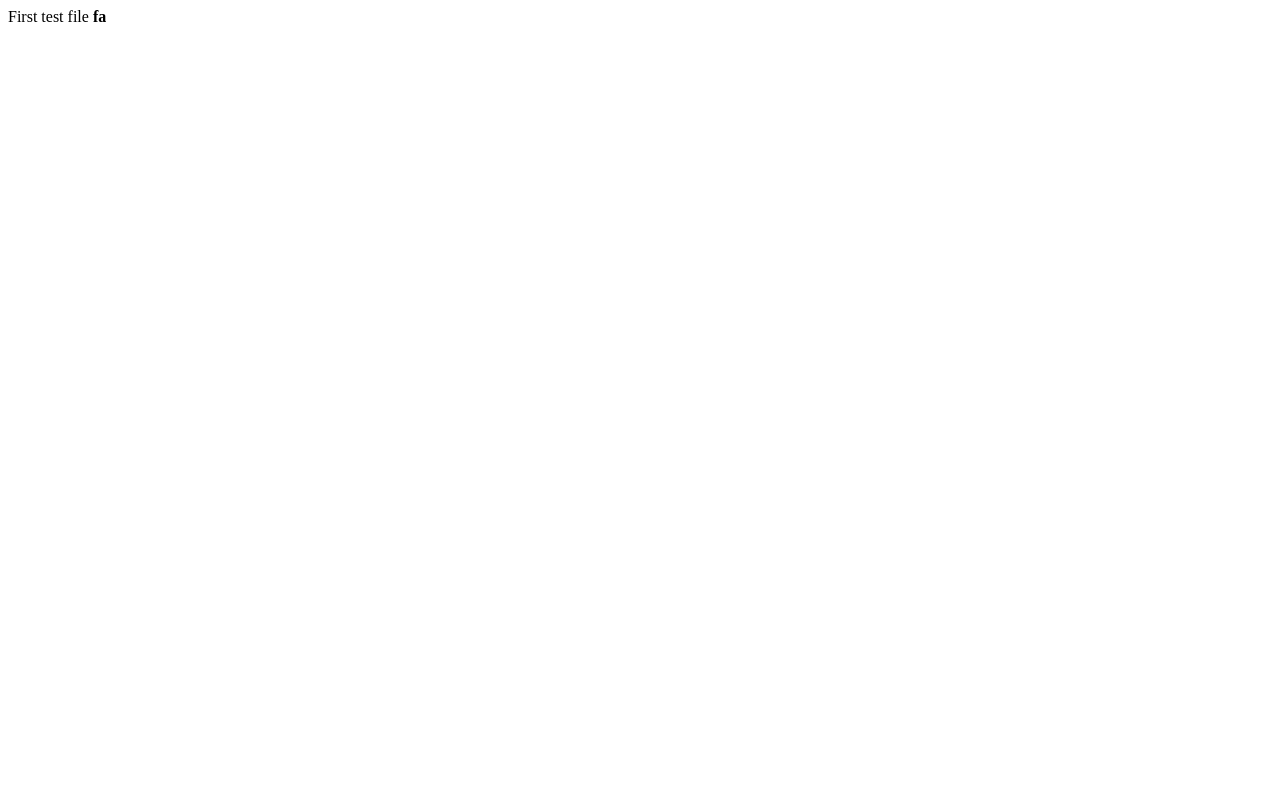
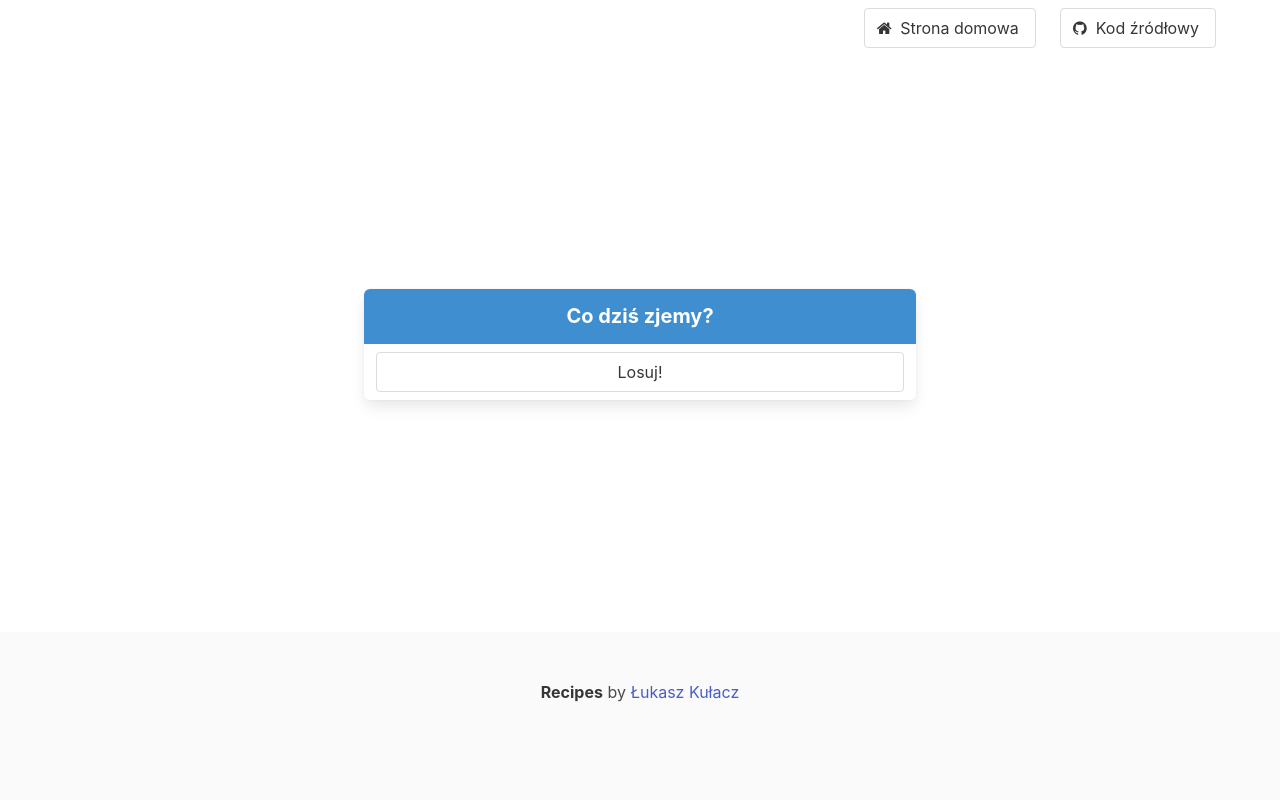
Before and after one commit to LukaszKulacz/recipes, a plain HTML site: page index.html in a window 1280 px wide. Drawn offline with nearby package versions, Linux system fonts and the light colour scheme.

Commit message:
First working version

```diff
--- /dev/null
+++ b/data.json
@@ -0,0 +1,14 @@
+data = {
+	"recipes" : [
+		"spagetti",
+		"kotlet drobiowy + ryż",
+		"kotlet drobiowy + ziemnioki",
+		"kotlet schabowy",
+		"klopsiki",
+		"ryba",
+		"ryż z warzywami",
+		"pizza",
+		"tortilla",
+		"burger"
+	]
+}
--- a/index.html
+++ b/index.html
@@ -1 +1,114 @@
-First test file <b> fa </b>
+<!DOCTYPE html>
+<html>
+  <head>
+    <meta charset="utf-8">
+    <meta name="viewport" content="width=device-width, initial-scale=1">
+    <title>Co dziś zjemy?</title>
+    <link rel="stylesheet" href="https://cdn.jsdelivr.net/npm/bulma@0.9.1/css/bulma.min.css">
+	<link rel="stylesheet" href="https://cdnjs.cloudflare.com/ajax/libs/font-awesome/4.7.0/css/font-awesome.min.css">
+	<script type="text/javascript" src="data.json"></script>
+
+	<link rel="icon" type="image/png" sizes="32x32" href="favicon-32x32.png">
+	<link rel="icon" type="image/png" sizes="16x16" href="favicon-16x16.png">
+
+  </head>
+  <body>
+
+	<section class="hero is-fullheight">
+		<div class="hero-head">
+			<nav class="navbar">
+				<div class="container">
+					<div class="navbar-menu">
+						<div class="navbar-end">
+							<span class="navbar-item">
+								<a class="button" href="https://lukaszkulacz.github.io/">
+									<span class="icon">
+										<i class="fa fa-home"></i>
+									</span>
+									<span>Strona domowa</span>
+								</a>
+							</span>
+
+							<span class="navbar-item">
+								<a class="button" href="https://github.com/LukaszKulacz/recipes">
+									<span class="icon">
+										<i class="fa fa-github"></i>
+									</span>
+									<span>Kod źródłowy</span>
+								</a>
+							</span>
+						</div>
+					</div>
+				</div>
+			</nav>
+		</div>
+
+		<div class="hero-body">
+			<div class="container has-text-centered">
+				<div class="column is-6 is-offset-3">
+					<nav class="panel is-6 is-info">
+						<p class="panel-heading">
+						Co dziś zjemy?
+						</p>
+
+						<div id="recipe-list">
+
+						</div>
+
+						<p class="panel-block">
+							<button class="button is-fullwidth" onclick="addData()">
+								Losuj!
+							</button>
+						</p>
+					</nav>
+				</div>
+			</div>
+		</div>
+	<footer class="footer">
+		<div class="content has-text-centered">
+		<p>
+			<strong>Recipes</strong> by <a href="https://github.com/LukaszKulacz">Łukasz Kułacz</a>
+		</p>
+		</div>
+	</footer>
+
+	</section>
+
+
+
+  </body>
+</html>
+<script>
+var count = 0;
+let max_count = 5;
+function addData(){
+	count += 1;
+
+	let i = getRandomInt(0, data['recipes'].length)
+
+	var p = document.createElement("p");
+	p.classList.add("panel-block");
+	var span = document.createElement("span");
+	span.classList.add("icon");
+	var icon = document.createElement("i");
+	icon.classList.add("fa");
+	icon.classList.add("fa-cutlery");
+	span.appendChild(icon);
+	var text = document.createTextNode(data['recipes'][i]);
+	p.appendChild(span);
+	p.appendChild(text);
+
+	var list = document.getElementById("recipe-list")
+	list.appendChild(p);
+
+	if (count > 4){
+		list.removeChild(list.childNodes[0]);
+
+	}
+}
+function getRandomInt(min, max) {
+  min = Math.ceil(min);
+  max = Math.floor(max);
+  return Math.floor(Math.random() * (max - min)) + min;
+}
+</script>
```
Also changed, not shown: favicon-16x16.png (added), favicon-32x32.png (added), favicon.ico (added).
